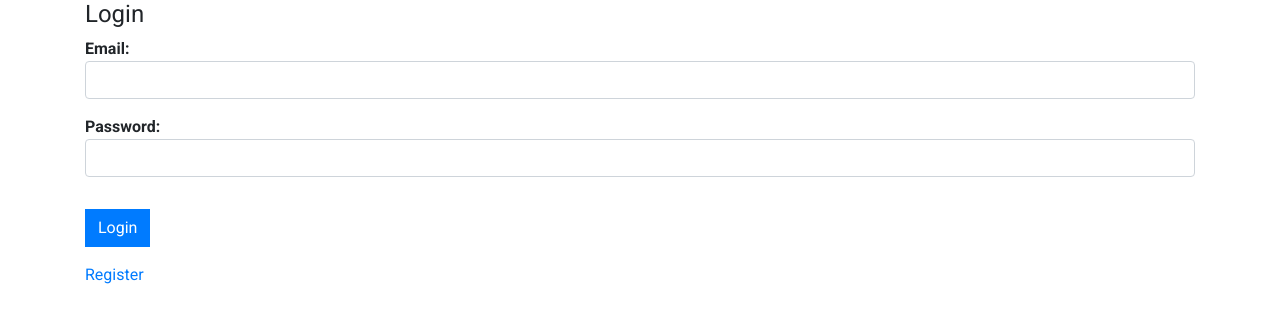
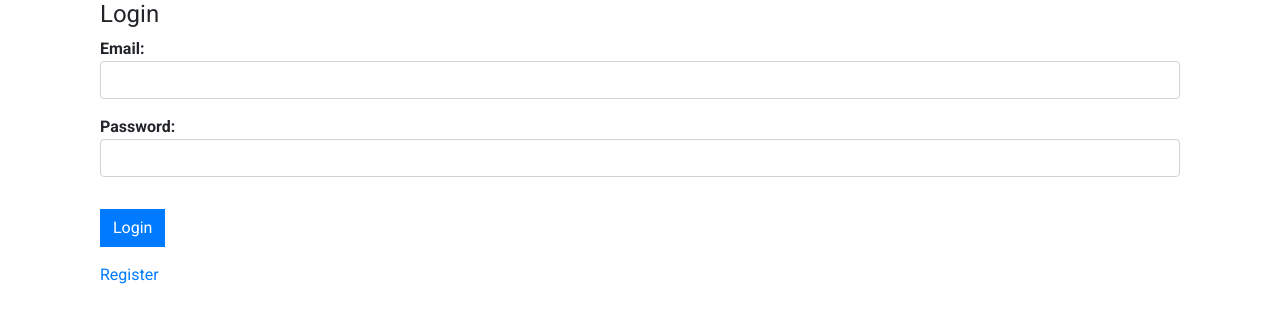
Before and after one commit to codingdojo-projects-algos-august-2019/AmandaP, a Flask app: page / in a window 1280 px wide. Shown: the part 56-379 px from the top of the page. Run offline with Flask 2, Linux system fonts and the light colour scheme; some libraries are stand-ins or nearby versions.

Commit message:
fix login page size issue

```diff
--- a/doggy_dates/templates/login.html
+++ b/doggy_dates/templates/login.html
@@ -27,7 +27,7 @@
       {% endwith %}
     </ul>
     <div class="container">
-        <div id="login_section">
+        <div id="login_section" class="container">
           <h4>Login</h4>
           <form action='login' method='post' class="login_page">
             <p>
@@ -42,7 +42,7 @@
           </form>
           <a id="change_section_register" class="text-primary hover">Register</a>
         </div>
-        <div id="register_section">
+        <div id="register_section" class="container">
           <h4>Register</h4>
          <form action='register' method='post'  class="login_page" autocomplete="off">
             <p>
```
